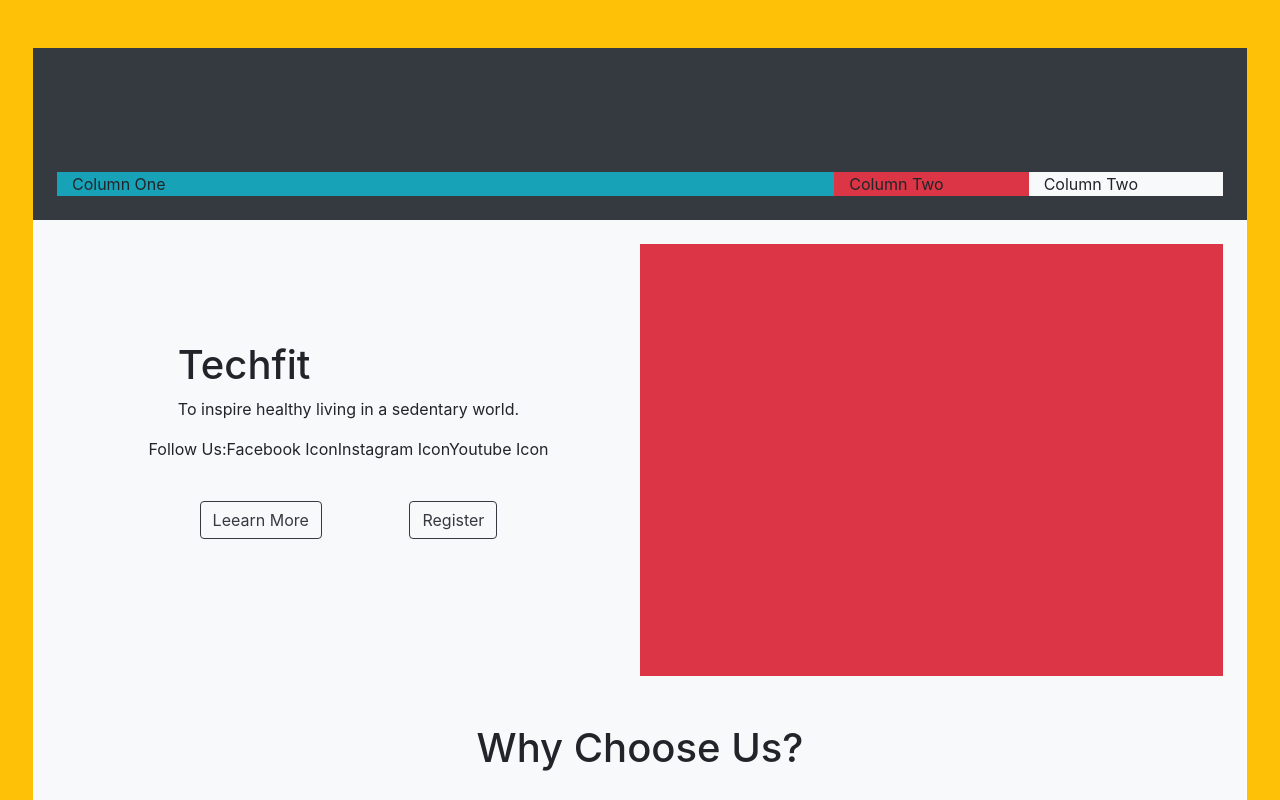
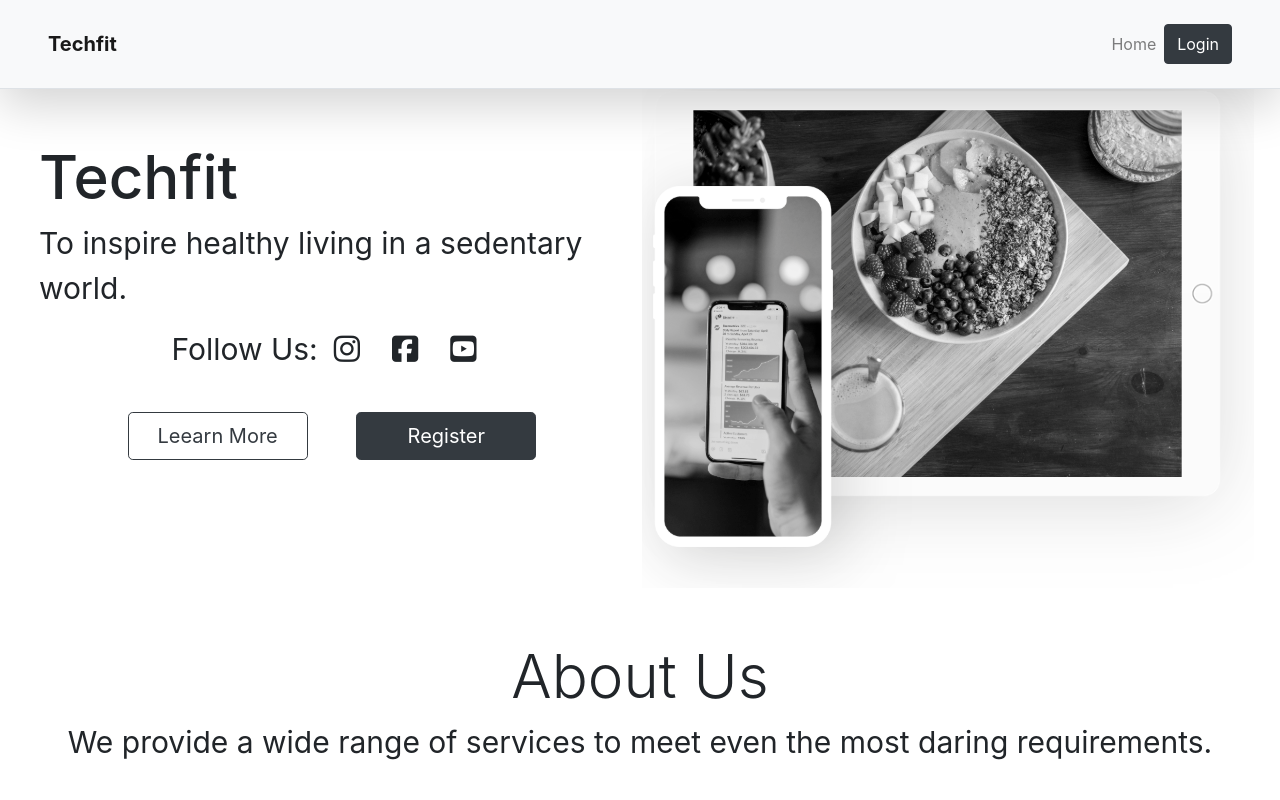
Before and after one commit to e-rojas/project-techfit-react, a React (Create React App) app: page /register in a window 1280 px wide. Shown: the top 800 px of the page. Built offline with nearby package versions, Linux system fonts and the light colour scheme; grey boxes are pictures that could not be loaded.

Commit message:
about us page component created edgar

```diff
--- a/src/components/AboutUs.js
+++ b/src/components/AboutUs.js
@@ -1,13 +1,22 @@
-import React from 'react';
+import React, { Fragment } from 'react';
+
 import "bootstrap/dist/css/bootstrap.min.css";
 import { Row, Col, Button } from "react-bootstrap";
-
-const aboutUs = () => {
-    const rowStyle = { minHeight: "80vh" };
-    const footerButton = {display:'flex',flexDirection:'row',width:'100%',justifyContent:'space-evenly',padding:'40px'}
+const AboutUs = () => {
+    const rowStyle = { minHeight: "60vh" };
+    const footerButton = { display: 'flex', flexDirection: 'row', width: '100%', justifyContent: 'space-evenly', padding: '40px' }
 
     return (
-         <Row style={rowStyle} className="bg-white p-4">
+        <Fragment>
+        <Row>
+
+            <Col className='text-center' lg={12} >
+              <h1 className='lead' style={{fontSize:'60px'}}>About Us</h1>
+            <p style={{fontSize:'30px'}}>We provide a wide range of services to meet even the most daring requirements.</p>
+            </Col>
+          </Row>
+      <Row style={rowStyle} className=" p-4">
+
         <Col
           style={{
             display: "flex",
@@ -18,28 +27,22 @@
           lg={6}
           className=""
         >
+
           <header>
-            <h1 style={{fontSize:'60px'}}>Techfit</h1>
-            <p style={{fontSize:'30px'}}>To inspire healthy living in a sedentary world.</p>
+            <p style={{fontSize:'20px'}}>Our team consists of highly motivated and skilled specialists who know how to deal with any issue that you may come across. This creates a basis for lasting relationships with our clients built on trust and mutual understanding. We are devoted to creating unique and innovative solutions along with the high-quality supporting services.</p>
           </header>
-          <div style={{fontSize:'30px'}} className='d-flex ' >
-            <span>Follow Us:</span>
-            <div>
-            <span className='ml-3 mr-3'><i class="fab fa-instagram"></i></span>
-            <span className='ml-3 mr-3'><i class="fab fa-facebook-square"></i></span>
-            <span className='ml-3 mr-3'><i class="fab fa-youtube-square"></i></span>
-           </div>
-          </div>
+
           <footer style={footerButton}>
             <Button style={{minWidth:'180px'}} size='lg' variant="outline-dark">Leearn More</Button>
-            <Button style={{minWidth:'180px'}} size='lg' variant="dark">Register</Button>
+
           </footer>
         </Col>
         <Col lg={6} className=" d-flex flex-column justify-content-center align-items-center">
-          <img src='images/about-us-app-display.png' alt="application" />
+          <img className='img-fluid' style={{width:'700px'}} src='https://res2.weblium.site/res/5caf62ab525d1a0023399212/5d5bb7801ff8a40023d9799f_optimized_1396' alt="application" />
         </Col>
       </Row>
+       </Fragment>
     );
 }
 
-export default aboutUs;
+export default AboutUs;
--- /dev/null
+++ b/src/components/FirstScreen.js
@@ -0,0 +1,70 @@
+import React from "react";
+import "bootstrap/dist/css/bootstrap.min.css";
+import { Row, Col, Button } from "react-bootstrap";
+
+const aboutUs = () => {
+  const rowStyle = { minHeight: "80vh" };
+  const footerButton = {
+    display: "flex",
+    flexDirection: "row",
+    width: "100%",
+    justifyContent: "space-evenly",
+    padding: "40px"
+  };
+
+  return (
+    <Row style={rowStyle} className="bg-white p-4">
+      <Col
+        style={{
+          display: "flex",
+          flexDirection: "column",
+          justifyContent: "center",
+          alignItems: "center"
+        }}
+        lg={6}
+        className=""
+      >
+        <header>
+          <h1 style={{ fontSize: "60px" }}>Techfit</h1>
+          <p style={{ fontSize: "30px" }}>
+            To inspire healthy living in a sedentary world.
+          </p>
+        </header>
+        <div style={{ fontSize: "30px" }} className="d-flex ">
+          <span>Follow Us:</span>
+          <div>
+            <span className="ml-3 mr-3">
+              <i class="fab fa-instagram"></i>
+            </span>
+            <span className="ml-3 mr-3">
+              <i class="fab fa-facebook-square"></i>
+            </span>
+            <span className="ml-3 mr-3">
+              <i class="fab fa-youtube-square"></i>
+            </span>
+          </div>
+        </div>
+        <footer style={footerButton}>
+          <Button
+            style={{ minWidth: "180px" }}
+            size="lg"
+            variant="outline-dark"
+          >
+            Leearn More
+          </Button>
+          <Button style={{ minWidth: "180px" }} size="lg" variant="dark">
+            Register
+          </Button>
+        </footer>
+      </Col>
+      <Col
+        lg={6}
+        className=" d-flex flex-column justify-content-center align-items-center"
+      >
+        <img src="images/about-us-app-display.png" alt="application" />
+      </Col>
+    </Row>
+  );
+};
+
+export default aboutUs;
--- a/src/index.js
+++ b/src/index.js
@@ -1,12 +1,12 @@
 import React from 'react';
 import ReactDOM from 'react-dom';
 import './index.css';
-import Test from './pages/TestPageAnthony'
+//import Test from './pages/TestPageAnthony'
 //import Test from './pages/edgarTestPageComp'
 import Home from './pages/home'
 import * as serviceWorker from './serviceWorker';
 
-ReactDOM.render(<Test />, document.getElementById('root'));
+ReactDOM.render(<Home />, document.getElementById('root'));
 
 // If you want your app to work offline and load faster, you can change
 // unregister() to register() below. Note this comes with some pitfalls.
--- a/src/pages/home.js
+++ b/src/pages/home.js
@@ -2,12 +2,14 @@
 import { Container } from 'react-bootstrap'
 import TopNavBar from '../components/Navbar'
 import "bootstrap/dist/css/bootstrap.min.css";
-import About from '../components/AboutUs'
+import FirstScreen from '../components/FirstScreen'
+import AboutUs from '../components/AboutUs'
 const home = () => {
     return (
-        <Container className="bg-warning " fluid={true}>
+        <Container className="" fluid={true}>
             <TopNavBar />
-            <About />
+            <FirstScreen />
+            <AboutUs />
         </Container>
     );
 }
```
Also changed, not shown: src/pages/edgarTestPageComp.js (+21 -49 lines).
